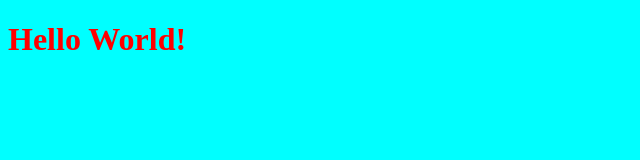
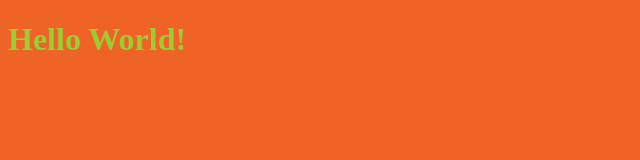
Before and after one commit to HeavyDJ/my-first-app.github.io, a plain HTML site: page index.html in a window 1280 px wide. Shown: the whole page, without its empty margins (0-640 px from the left). Drawn offline with Linux system fonts and the light colour scheme.

Commit message:
next commit

```diff
--- a/styles.css
+++ b/styles.css
@@ -1,7 +1,7 @@
 body {
-    background-color: aqua;
+    background-color: rgb(239, 100, 38);
 }
 
 h1 {
-    color: red;
+    color: yellowgreen;
 }
```
